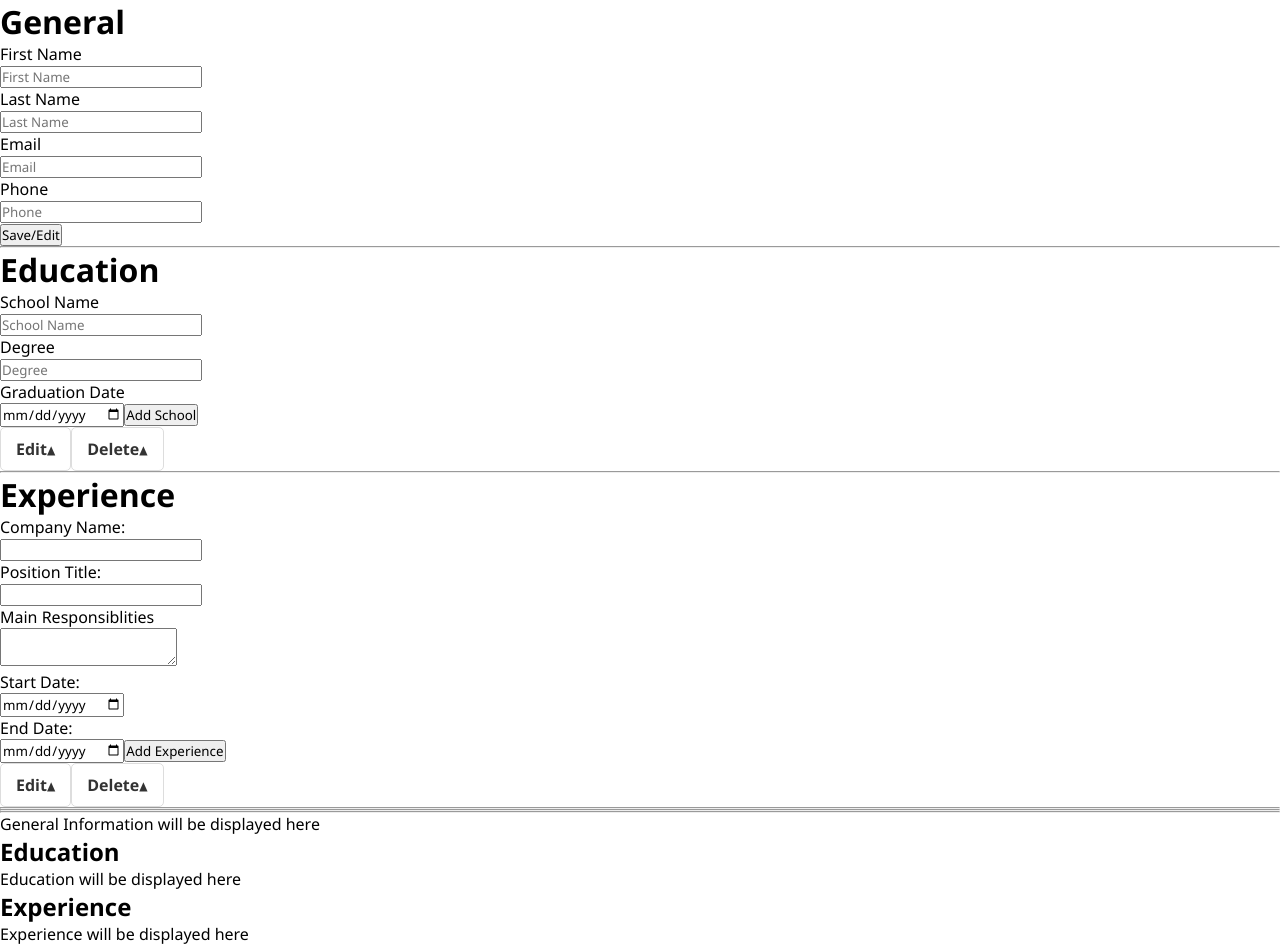
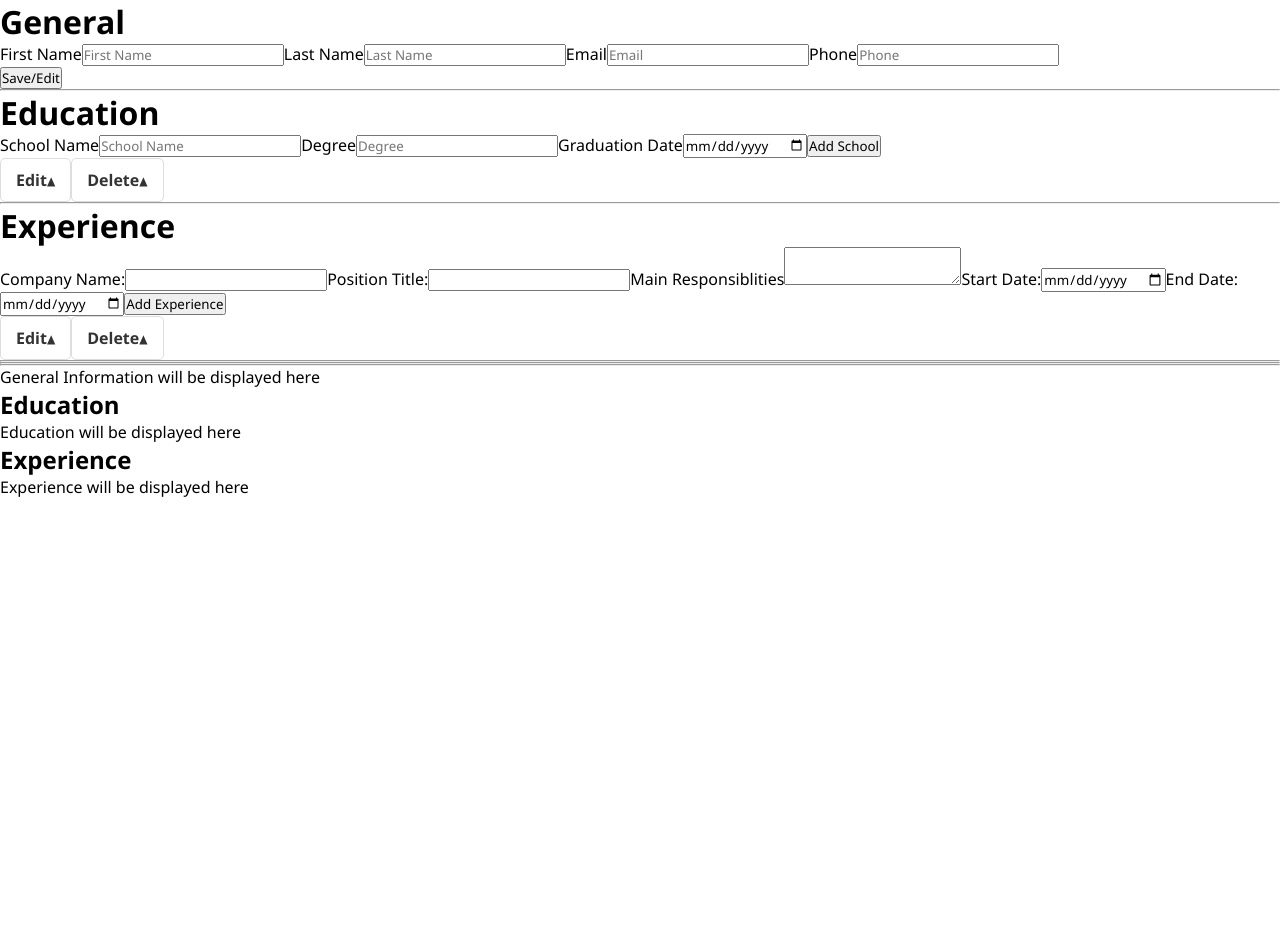
Before and after one commit to BearsLair/React-CV, a React (Vite) app in the folder CV-App/: page / in a window 1280 px wide. After the commit the page ends 800 px from the top, so only its background shows below. Built offline with nearby package versions, Linux system fonts and the light colour scheme.

Commit message:
change p tags to label tags

```diff
--- a/CV-App/src/components/Education.jsx
+++ b/CV-App/src/components/Education.jsx
@@ -70,9 +70,9 @@ function Education({ eduCopy, submitEducation }) {
     <div className="education-div">
       <h1>Education</h1>
       <form onSubmit={submitFormData}>
-        <p className="item-label" htmlFor="name">
+        <label className="item-label" htmlFor="name">
           School Name
-        </p>
+        </label>
         <input
           type="text"
           onChange={handleChange}
@@ -80,9 +80,9 @@ function Education({ eduCopy, submitEducation }) {
           placeholder="School Name"
           name="schoolName"
         />
-        <p className="item-label" htmlFor="degree">
+        <label className="item-label" htmlFor="degree">
           Degree
-        </p>
+        </label>
         <input
           type="text"
           onChange={handleChange}
@@ -90,9 +90,9 @@ function Education({ eduCopy, submitEducation }) {
           placeholder="Degree"
           name="degree"
         />
-        <p className="item-label" htmlFor="eduStartDate">
+        <label className="item-label" htmlFor="gradDate">
           Graduation Date
-        </p>
+        </label>
         <input
           className="date-input"
           onChange={handleChange}
--- a/CV-App/src/components/Experience.jsx
+++ b/CV-App/src/components/Experience.jsx
@@ -72,9 +72,9 @@ function Experience({ expCopy, submitExperience }) {
     <div className="experience-div">
       <h1 className="experience-title">Experience</h1>
       <form onSubmit={submitFormData}>
-        <p className="item-label" htmlFor="companyName">
+        <label className="item-label" htmlFor="companyName">
           Company Name:
-        </p>
+        </label>
         <input
           className="company-name-input"
           onChange={handleChange}
@@ -82,9 +82,9 @@ function Experience({ expCopy, submitExperience }) {
           type="text"
           name="companyName"
         />
-        <p className="item-label" htmlFor="position-title">
+        <label className="item-label" htmlFor="position-title">
           Position Title:
-        </p>
+        </label>
         <input
           className="pos-title-input"
           onChange={handleChange}
@@ -92,7 +92,7 @@ function Experience({ expCopy, submitExperience }) {
           type="text"
           name="posTitle"
         />
-        <p className="item-label">Main Responsiblities</p>
+        <label className="item-label">Main Responsiblities</label>
         <textarea
           className="main-resp-input"
           id="main-resp"
@@ -100,9 +100,9 @@ function Experience({ expCopy, submitExperience }) {
           onChange={handleChange}
           value={formData.responsibilities}
         />
-        <p className="item-label" htmlFor="exp-start-date">
+        <label className="item-label" htmlFor="exp-start-date">
           Start Date:
-        </p>
+        </label>
         <input
           className="date-input"
           onChange={handleChange}
@@ -110,9 +110,9 @@ function Experience({ expCopy, submitExperience }) {
           type="date"
           name="expStartDate"
         />
-        <p className="item-label" htmlFor="exp-end-date">
+        <label className="item-label" htmlFor="exp-end-date">
           End Date:
-        </p>
+        </label>
         <input
           className="date-input"
           onChange={handleChange}
--- a/CV-App/src/components/General.jsx
+++ b/CV-App/src/components/General.jsx
@@ -26,9 +26,9 @@ function General({ submitGeneral }) {
     <div className="general-div">
       <h1>General</h1>
       <form className="first-last-name-div" onSubmit={submitFormData}>
-        <p className="item-label" htmlFor="first-name">
+        <label className="item-label" htmlFor="first-name">
           First Name
-        </p>
+        </label>
         <input
           type="text"
           className="first-name-input"
@@ -37,9 +37,9 @@ function General({ submitGeneral }) {
           value={formData.firstName}
           placeholder="First Name"
         ></input>
-        <p className="item-label" htmlFor="last-name">
+        <label className="item-label" htmlFor="last-name">
           Last Name
-        </p>
+        </label>
         <input
           type="text"
           className="last-name-input"
@@ -48,9 +48,9 @@ function General({ submitGeneral }) {
           onChange={handleChange}
           placeholder="Last Name"
         ></input>
-        <p className="item-label" htmlFor="email">
+        <label className="item-label" htmlFor="email">
           Email
-        </p>
+        </label>
         <input
           type="email"
           className="email-input"
@@ -59,9 +59,9 @@ function General({ submitGeneral }) {
           value={formData.email}
           placeholder="Email"
         ></input>
-        <p className="item-label" htmlFor="phone">
+        <label className="item-label" htmlFor="phone">
           Phone
-        </p>
+        </label>
         <input
           type="tel"
           className="phone-input"
```
